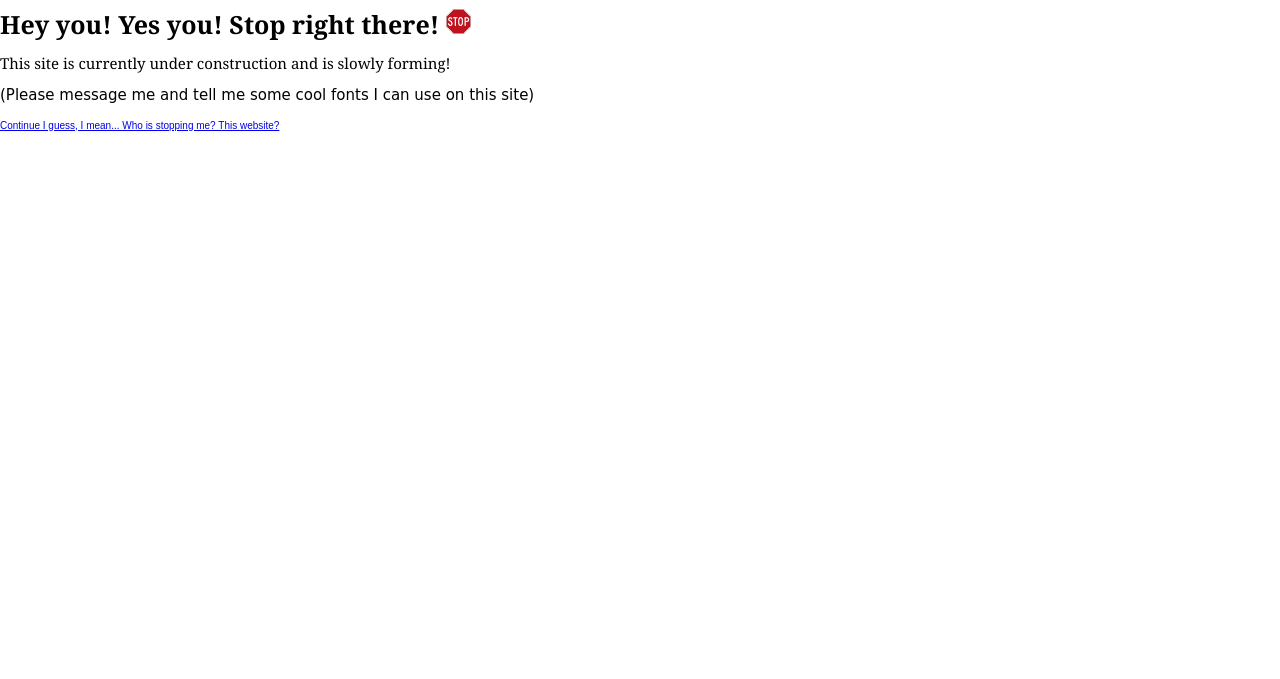
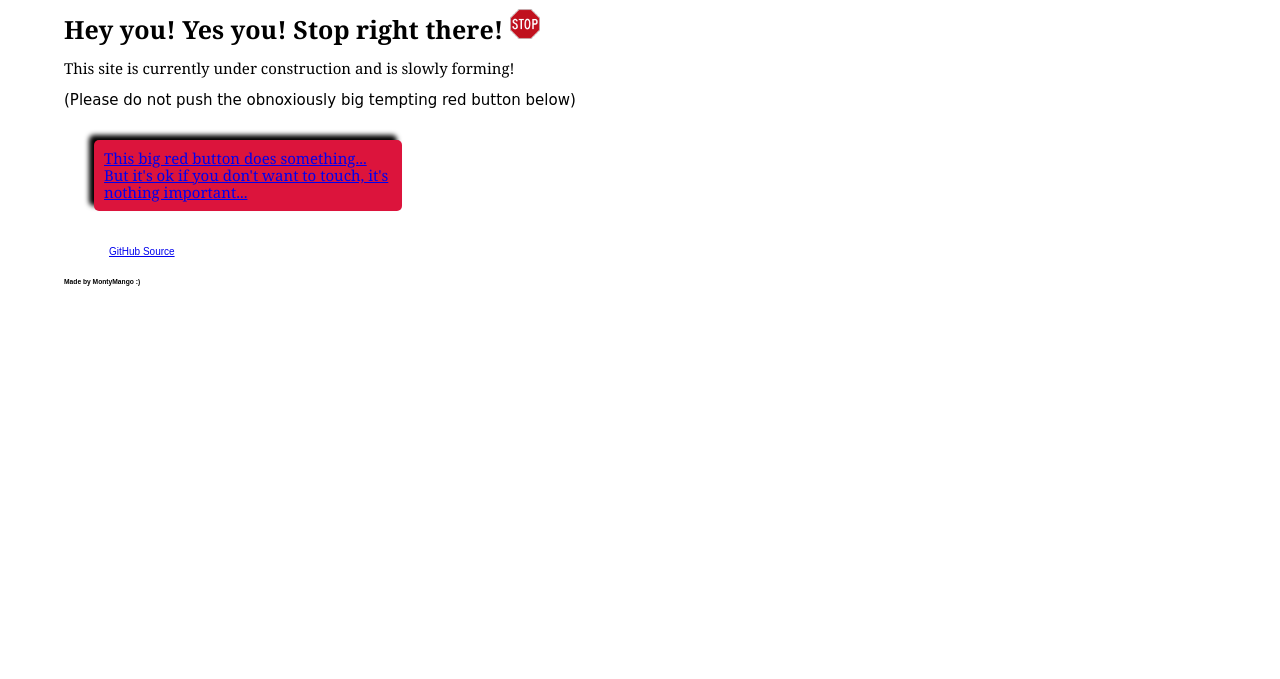
Before and after one commit to MontyMango/montymango.github.io, a plain HTML site: page index.html in a window 1280 px wide. Shown: the part 121-800 px from the top of the page. Drawn offline with Linux system fonts and the light colour scheme.

Commit message:
Added an awesome painting, big red button and more! + Red button added on homepage (please do NOT press it) + Formatted website (it looks a bit better) + Made an awesome painting on the closed page to instruct the user better (please take my word for it and don't look at it. Thanks!) + Added GitHub source as the footer

```diff
--- a/css/closedpage.css
+++ b/css/closedpage.css
@@ -1,6 +1,6 @@
 body h1 {
     color: red;
-    font-size: 35px;
+    font-size: 30px;
 }
 
 h3  {
@@ -11,3 +11,8 @@ h3  {
 p   {
     color: purple;
 }
+
+body .right {
+    float: right;
+    width: auto;
+}
--- /dev/null
+++ b/css/mainpage.css
@@ -0,0 +1,4 @@
+body    {
+    width: 65%;
+
+}
--- a/css/style.css
+++ b/css/style.css
@@ -12,12 +12,37 @@ header  {
 body    {
     font-family: Georgia, sans-serif;
     font-size: 15px;
+    width: 90%;
+    margin: 0 auto;
 }
 
 body h1 {
     font-size: 25px;
 }
+
 footer  {
     font-family: sans-serif;
     font-size: 10px;
 }
+
+li  {
+    display: table-cell;
+    padding: 5px;
+    background-color: white;
+}
+
+.button {
+    background: crimson;
+    color: white;
+    text-decoration: white;
+    padding: 10px;
+    margin: 30px;
+    border-radius: 5px;
+    box-shadow: -5px -5px 5px black;
+    width: 25%
+}
+
+.button:hover   {
+    color: white;
+    text-decoration: underline;
+}
--- a/index.html
+++ b/index.html
@@ -1,23 +1,33 @@
 <!DOCTYPE html>
 <html lang="en">
+
 <head>
     <meta charset="UTF-8">
     <link rel="stylesheet" href="css/Normalize.css"/>
     <link rel="stylesheet" href="css/style.css"/>
     <title>MontyMango's Website</title>
 </head>
+
+<header>
+    <p>
+        <img src="https://avatars.githubusercontent.com/u/59061157?v=4" alt="MontyMango's GitHub profile picture" width="75" height="75"/>
+        MontyMango's Portfolio Website
+    </p>
+</header>
+
 <body>
-    <header>
-        <p>
-            <img src="https://avatars.githubusercontent.com/u/59061157?v=4" alt="MontyMango's GitHub profile picture" width="75" height="75"/>
-            MontyMango's Portfolio Website
-        </p>
-    </header>
-    <h1>Hey you! Yes you! Stop right there! <img src="assets/stop%20sign.png" height="25" width="25" alt="A stop sign"/></h1>
-    <p>This site is currently under construction and is slowly forming! </p>
-    <p class="slantText">(Please message me and tell me some cool fonts I can use on this site)</p>
+    <h1> Hey you! Yes you! Stop right there! <img src="assets/stop%20sign.png" height="30" width="30" alt="A stop sign"/></h1>
+    <p> This site is currently under construction and is slowly forming! </p>
+    <p class="slantText"> (Please do not push the obnoxiously big tempting red button below) </p>
+    <p class="button"> <a href="webpages/closed.html"> This big red button does something...
+        But it's ok if you don't want to touch, it's nothing important...</a> </p>
 </body>
+
 <footer>
-    <p> <a href="webpages/closed.html"> Continue I guess, I mean... Who is stopping me? This website?</a> </p>
+    <ul>
+        <li> <a href="https://github.com/MontyMango/montymango.github.io"> GitHub Source</a> </li>
+    </ul>
+    <h6> Made by MontyMango :)</h6>
 </footer>
+
 </html>
```
Also changed, not shown: webpages/closed.html (+17 -3 lines), assets/STOPMEANSTOP.png (added).
